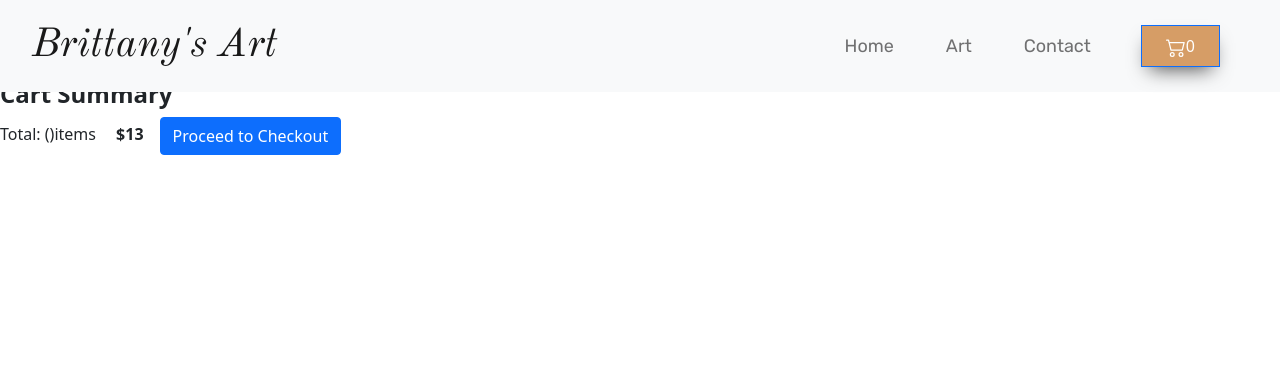
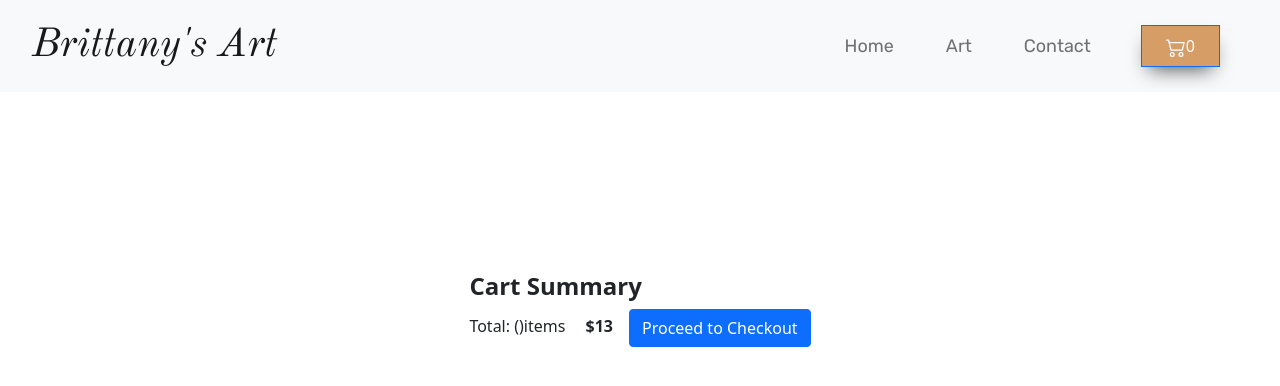
Before and after one commit to SethY8s/BrittanyShop, a React (Create React App) app in the folder FrontEnd/: page /cart in a window 1280 px wide. Shown: the top 386 px of the page. Built offline with nearby package versions, Linux system fonts and the light colour scheme.

Commit message:
styling to cart

```diff
--- a/FrontEnd/src/components/cart/Cart.jsx
+++ b/FrontEnd/src/components/cart/Cart.jsx
@@ -6,9 +6,15 @@ import CartItem from './CartItem';
 import ShoppingContext from '../../context/shopping-context';
 
 export default function Cart() {
+
   const { cart } = useContext(ShoppingContext);
+  console.log(cart)
   return (
     <>
+    <div className={cartCSS.checkoutBox}>
+    {cart.map((item) => (
+          <CartItem key={item.id} itemData={item}/>
+        ))}
       <div className={cartCSS.checkoutContainer}>
         <h4>
           {' '}
@@ -23,9 +29,7 @@ export default function Cart() {
         </span>
         <Button>Proceed to Checkout</Button>
       </div>
-      {cart.map((item) => (
-          <CartItem key={item.id} itemData={item}/>
-        ))}
+        </div>
     </>
   );
 }
--- a/FrontEnd/src/components/cart/CartItem.jsx
+++ b/FrontEnd/src/components/cart/CartItem.jsx
@@ -1,7 +1,30 @@
 import React from 'react'
 
-export default function CartItem({item}) {
+import cartItemCSS from './cart.module.css'
+
+export default function CartItem({itemData}) {
+  console.log(itemData)
   return (
-    <div>{item}</div>
+    <div className={cartItemCSS.cartItemContainer}>
+      <div className='d-flex'>
+        <img className={cartItemCSS.itemImage} src={itemData.image} alt="j;o;j" />
+        <div>
+          <h4>{itemData.title}</h4>
+          <p>${itemData.price}</p>
+
+          <svg
+            xmlns="http://www.w3.org/2000/svg"
+            width="24"
+            height="24"
+            fill="currentColor"
+            class="bi bi-trash3-fill"
+            viewBox="0 0 16 16"
+          >
+            <path d="M11 1.5v1h3.5a.5.5 0 0 1 0 1h-.538l-.853 10.66A2 2 0 0 1 11.115 16h-6.23a2 2 0 0 1-1.994-1.84L2.038 3.5H1.5a.5.5 0 0 1 0-1H5v-1A1.5 1.5 0 0 1 6.5 0h3A1.5 1.5 0 0 1 11 1.5Zm-5 0v1h4v-1a.5.5 0 0 0-.5-.5h-3a.5.5 0 0 0-.5.5ZM4.5 5.029l.5 8.5a.5.5 0 1 0 .998-.06l-.5-8.5a.5.5 0 1 0-.998.06Zm6.53-.528a.5.5 0 0 0-.528.47l-.5 8.5a.5.5 0 0 0 .998.058l.5-8.5a.5.5 0 0 0-.47-.528ZM8 4.5a.5.5 0 0 0-.5.5v8.5a.5.5 0 0 0 1 0V5a.5.5 0 0 0-.5-.5Z" />
+          </svg>
+
+        </div>
+      </div>
+    </div>
   )
 }
--- a/FrontEnd/src/components/cart/cart.module.css
+++ b/FrontEnd/src/components/cart/cart.module.css
@@ -1,3 +1,20 @@
-.checkoutContainer{
-    margin-top: 5rem;
+.checkoutBox {
+  margin-top: 9rem;
+  display: flex;
+  justify-content: space-around;
 }
+
+.checkoutContainer {
+  margin-top: 8rem;
+}
+
+.cartItemContainer {
+  height: 400px;
+  width: 400px;
+  background-color: grey;
+}
+
+.itemImage {
+  height: 200px;
+  width: 200px;
+}
```
